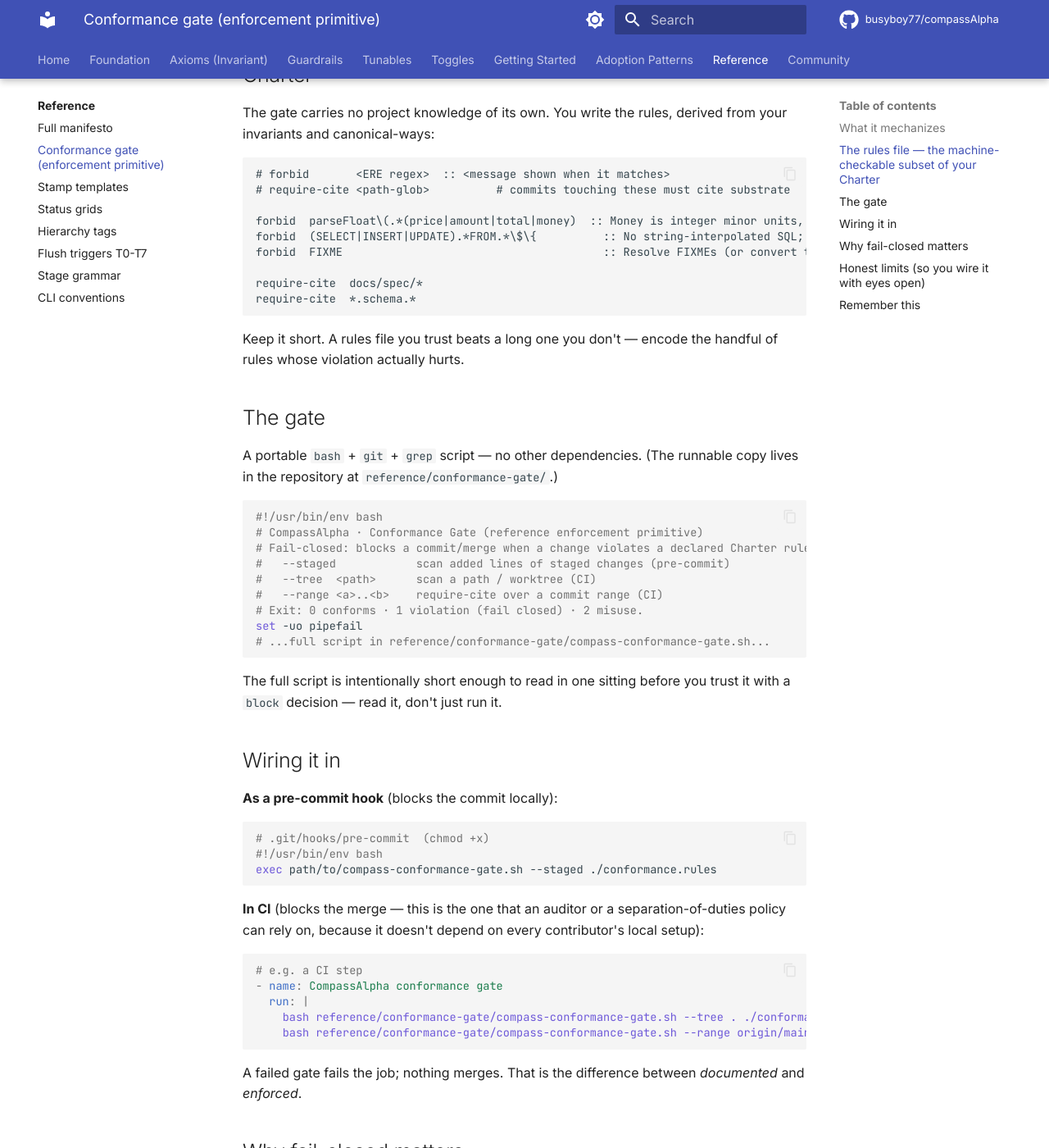
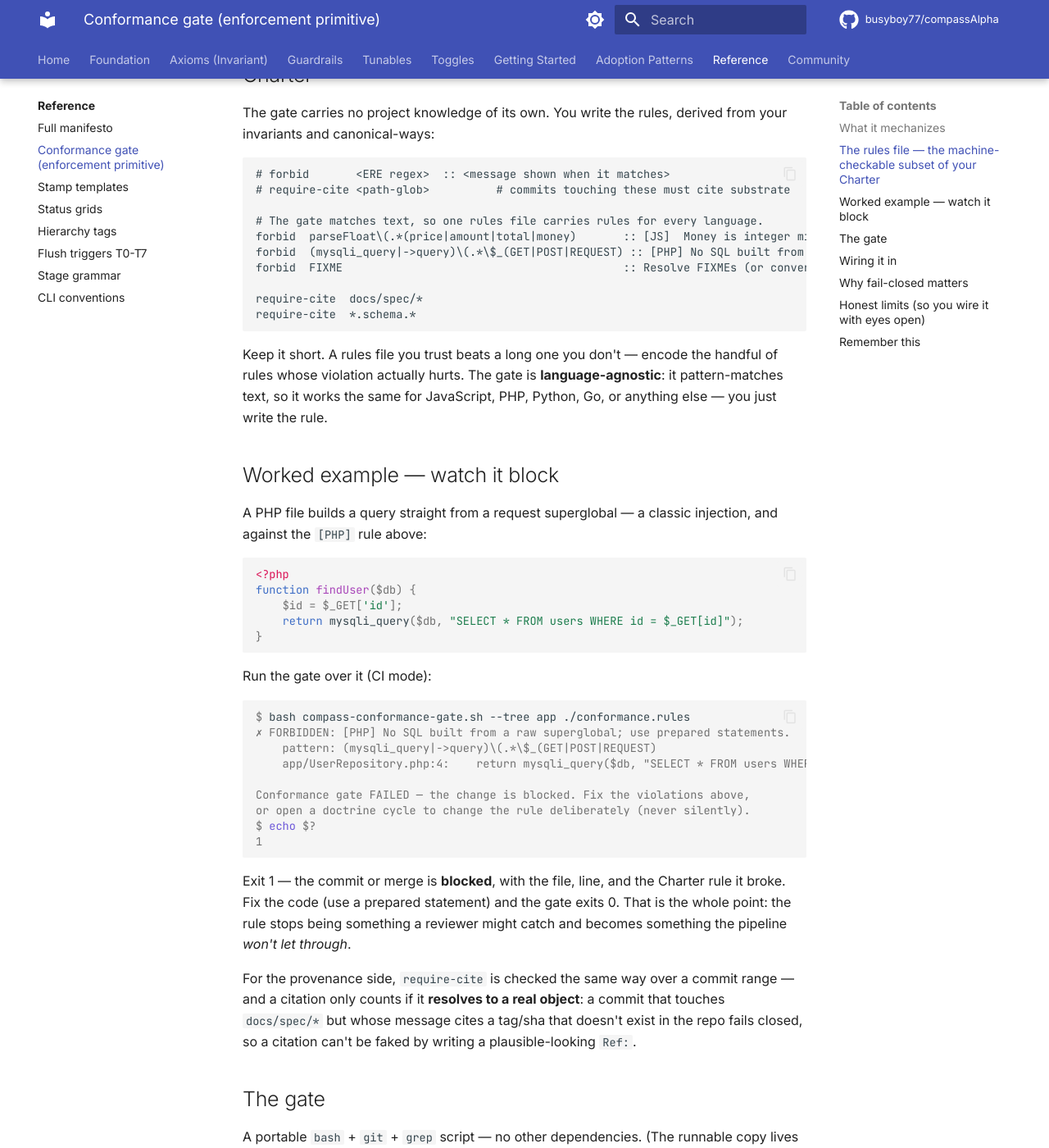
Before and after one commit to busyboy77/compassAlpha, an MkDocs documentation site: the page built from docs/07-reference/conformance-gate.md, in a window 1280 px wide and 1400 px high, scrolled down 1038 px. Shown: the whole window at 82% size. Built offline with MkDocs 1.6.1 and Material for MkDocs 9.7.7, drawn with Linux system fonts in a browser that asks for light colours; comment, search, counter and statistics services are not loaded; some of the changed text lies outside the part shown.

Commit message:
Conformance gate: harden require-cite, prove it (PHP), dogfood it in CI
Close the uniform remaining caveat from the cohort: 'the gate is presence-deep,
not semantic; trivially gamed; and not dogfooded.'

- Harden require-cite: a citation now counts only if it RESOLVES to a real
  object (git rev-parse --verify <ref>^{commit}). A fabricated 'Ref:' or a
  random hex no longer passes. Tested in a throwaway repo: a real tag citation
  passes, a fabricated sha fails closed.
- Worked, language-agnostic example: add a [PHP] rule (no SQL from a raw
  superglobal) + a 'watch it block' section in the doc showing the real exit-1
  output, so 'language-agnostic' is shown, not just asserted.
- Dogfood: CompassAlpha now runs its OWN conformance gate in CI (deploy.yml,
  fail-closed, before build) against docs/ + reference/, enforcing the project's
  naming + no-leak Charter rules via a repo-root conformance.rules. The script
  adopters copy is the script the framework runs on itself.

Co-Authored-By: Claude Opus 4.8 (1M context) <noreply@anthropic.com>

````diff
--- a/docs/07-reference/conformance-gate.md
+++ b/docs/07-reference/conformance-gate.md
@@ -28,15 +28,46 @@ The gate carries no project knowledge of its own. You write the rules, derived f
 # forbid       <ERE regex>  :: <message shown when it matches>
 # require-cite <path-glob>          # commits touching these must cite substrate
 
-forbid  parseFloat\(.*(price|amount|total|money)  :: Money is integer minor units, never a float (Charter invariant).
-forbid  (SELECT|INSERT|UPDATE).*FROM.*\$\{          :: No string-interpolated SQL; use the repository layer.
-forbid  FIXME                                       :: Resolve FIXMEs (or convert to a tracked ticket) before merge.
+# The gate matches text, so one rules file carries rules for every language.
+forbid  parseFloat\(.*(price|amount|total|money)       :: [JS]  Money is integer minor units, never a float.
+forbid  (mysqli_query|->query)\(.*\$_(GET|POST|REQUEST) :: [PHP] No SQL built from a raw superglobal; use prepared statements.
+forbid  FIXME                                          :: Resolve FIXMEs (or convert to a tracked ticket) before merge.
 
 require-cite  docs/spec/*
 require-cite  *.schema.*
 ```
 
-Keep it short. A rules file you trust beats a long one you don't — encode the handful of rules whose violation actually hurts.
+Keep it short. A rules file you trust beats a long one you don't — encode the handful of rules whose violation actually hurts. The gate is **language-agnostic**: it pattern-matches text, so it works the same for JavaScript, PHP, Python, Go, or anything else — you just write the rule.
+
+## Worked example — watch it block
+
+A PHP file builds a query straight from a request superglobal — a classic injection, and against the `[PHP]` rule above:
+
+```php
+<?php
+function findUser($db) {
+    $id = $_GET['id'];
+    return mysqli_query($db, "SELECT * FROM users WHERE id = $_GET[id]");
+}
+```
+
+Run the gate over it (CI mode):
+
+```console
+$ bash compass-conformance-gate.sh --tree app ./conformance.rules
+✗ FORBIDDEN: [PHP] No SQL built from a raw superglobal; use prepared statements.
+    pattern: (mysqli_query|->query)\(.*\$_(GET|POST|REQUEST)
+    app/UserRepository.php:4:    return mysqli_query($db, "SELECT * FROM users WHERE id = $_GET[id]");
+
+Conformance gate FAILED — the change is blocked. Fix the violations above,
+or open a doctrine cycle to change the rule deliberately (never silently).
+$ echo $?
+1
+```
+
+Exit 1 — the commit or merge is **blocked**, with the file, line, and the Charter rule it broke. Fix the code (use a prepared statement) and the gate exits 0. That is the whole point: the rule stops being something a reviewer might catch and becomes something the pipeline *won't let through*.
+
+For the provenance side, `require-cite` is checked the same way over a commit range — and a citation only counts if it **resolves to a real object**: a commit that touches `docs/spec/*` but whose message cites a tag/sha that doesn't exist in the repo fails closed, so a citation can't be faked by writing a plausible-looking `Ref:`.
 
 ## The gate
 
@@ -80,7 +111,9 @@ A failed gate fails the job; nothing merges. That is the difference between *doc
 
 ## Why fail-closed matters
 
-A gate that warns and lets the change through is a suggestion. A gate that **fails closed** — defaults to *block* on any violation, and on its own errors — is a control: the only way past it is to conform, or to change the rule **deliberately** (open a [doctrine cycle](../06-adoption-patterns/sample-doctrine-cycle.md), amend the rule, re-lock) rather than silently. CompassAlpha already dogfoods exactly this shape for its own publishing pipeline; the conformance gate is that pattern, handed to you as a primitive to adapt.
+A gate that warns and lets the change through is a suggestion. A gate that **fails closed** — defaults to *block* on any violation, and on its own errors — is a control: the only way past it is to conform, or to change the rule **deliberately** (open a [doctrine cycle](../06-adoption-patterns/sample-doctrine-cycle.md), amend the rule, re-lock) rather than silently.
+
+**CompassAlpha dogfoods this gate.** Its own CI runs this exact script against its source before every docs deploy — enforcing the project's naming and no-leak Charter rules fail-closed — so the framework is held to a rule it can't water down silently. The script you adapt is the script the framework runs on itself.
 
 ## Honest limits (so you wire it with eyes open)
 
````
Also changed, not shown: 4 other files.
